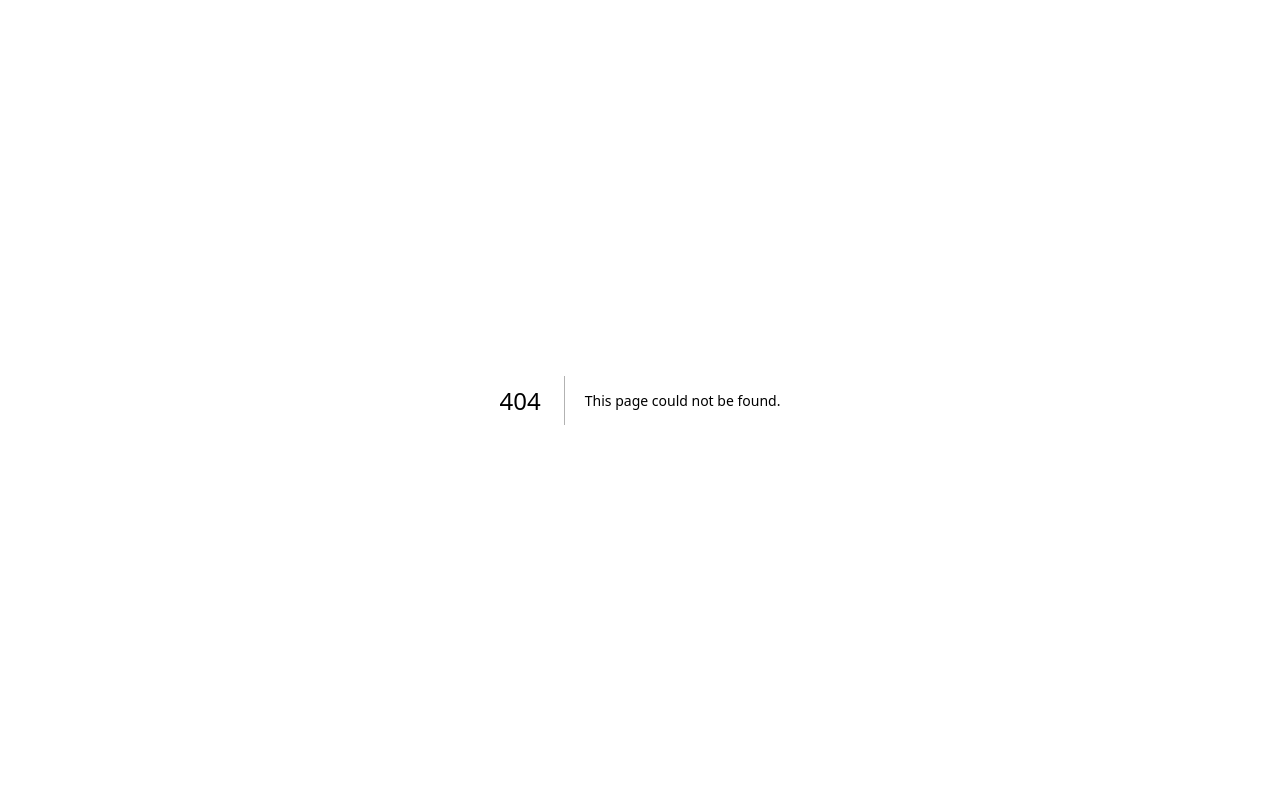
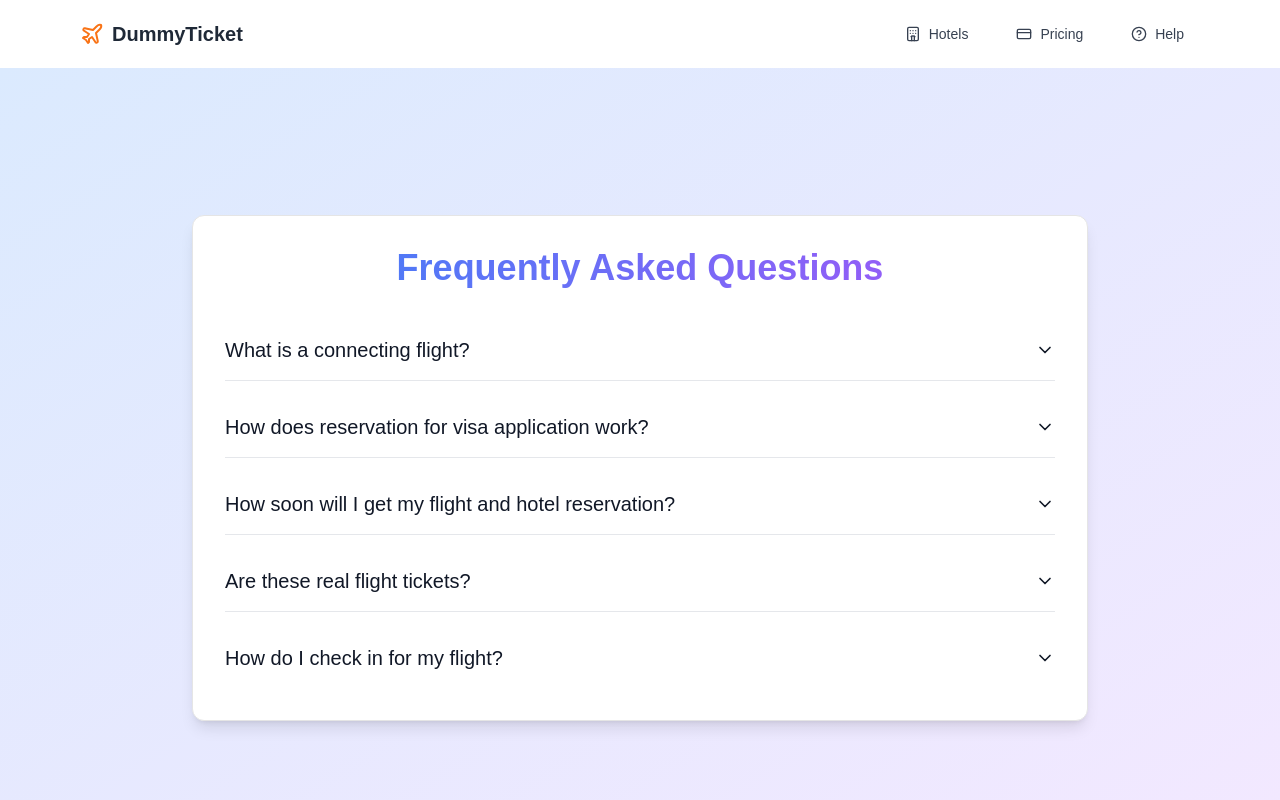
Before and after one commit to krishna9358/dummy-ticket, a Next.js app: page /faqs in a window 1280 px wide. Before the commit this address had no page. Shown: the top 800 px of the page. Built offline with nearby package versions, Linux system fonts and the light colour scheme.

Commit message:
adding payment

```diff
--- /dev/null
+++ b/app/api/checkout/route.ts
@@ -0,0 +1,38 @@
+import { NextRequest, NextResponse } from 'next/server';
+import Stripe from 'stripe';
+
+const stripe = new Stripe(process.env.STRIPE_SECRET_KEY!,{
+  apiVersion: '2024-09-30.acacia',
+});
+
+// Named export for the POST method
+export async function POST(req: NextRequest) {
+   try {
+  //   const origin = req.headers.get('origin'); // Use get method to retrieve the origin
+  //   if (!origin) {
+  //     throw new Error('Origin header is missing'); // Handle missing origin
+  //   }
+    const session = await stripe.checkout.sessions.create({
+      line_items: [
+        {
+          price: 'price_1QEbWXSB86dwtW41rbdOWSKf', // Replace with your actual Price ID
+          quantity: 1,
+        },
+      ],
+      mode: 'payment',
+      success_url: `${req.headers.get("origin") }/?success=true`,
+      cancel_url: `${req.headers.get("origin") }/?canceled=true`,
+    });
+
+    return NextResponse.redirect(session.url!, 303);
+  } catch (err) {
+    const errorMessage = (err as Error).message;
+    const statusCode = (err as { statusCode?: number }).statusCode || 500;
+    return new NextResponse(errorMessage, { status: statusCode });
+  }
+}
+
+// Return 405 for unsupported methods
+export function ALL() {
+  return new NextResponse('Method Not Allowed', { status: 405 });
+}
--- /dev/null
+++ b/app/faqs/page.tsx
@@ -0,0 +1,84 @@
+"use client"
+
+import { useState } from 'react'
+import { ChevronDown } from 'lucide-react'
+import { Card, CardContent } from "@/components/ui/card"
+import { motion, AnimatePresence } from "framer-motion"
+
+type FAQItem = {
+  question: string
+  answer: string
+}
+
+const faqData: FAQItem[] = [
+  {
+    question: "What is a connecting flight?",
+    answer: "A connecting flight is an itinerary that involves a stop and plane change at an intermediate airport between your departure and final destination. It often allows for more route options and sometimes lower fares."
+  },
+  {
+    question: "How does reservation for visa application work?",
+    answer: "For visa applications, we provide a tentative reservation valid for a specific period. This serves as proof of travel plans for your application. You can confirm or cancel based on your visa approval status, ensuring flexibility in your travel arrangements."
+  },
+  {
+    question: "How soon will I get my flight and hotel reservation?",
+    answer: "After completing your booking, you'll receive an email confirmation with your flight and hotel reservation details within 24 hours. In most cases, it's almost immediate, allowing you to start planning your trip right away."
+  },
+  {
+    question: "Are these real flight tickets?",
+    answer: "Yes, these are genuine flight tickets issued directly by airlines. We always recommend double-checking the details and contacting our customer service if you have any questions or concerns about your booking."
+  },
+  {
+    question: "How do I check in for my flight?",
+    answer: "Most airlines offer online check-in 24-48 hours before departure through their website or mobile app. This allows you to choose seats and print boarding passes in advance. Alternatively, you can check in at the airport counter if you prefer or need assistance."
+  }
+]
+
+export default function Component() {
+  const [openIndex, setOpenIndex] = useState<number | null>(null)
+
+  const toggleQuestion = (index: number) => {
+    setOpenIndex(openIndex === index ? null : index)
+  }
+
+  return (
+    <div className="min-h-screen flex items-center justify-center bg-gradient-to-br from-blue-100 to-purple-100 p-4 sm:p-6 lg:p-8">
+      <Card className="w-full max-w-4xl mx-auto overflow-hidden shadow-lg">
+        <CardContent className="p-6 sm:p-8">
+          <h2 className="text-3xl sm:text-4xl font-bold mb-8 text-center bg-clip-text text-transparent bg-gradient-to-r from-blue-500 to-purple-500">
+            Frequently Asked Questions
+          </h2>
+          <div className="space-y-4">
+            {faqData.map((item, index) => (
+              <div key={index} className="border-b border-gray-200 last:border-b-0">
+                <button
+                  className="flex justify-between items-center w-full py-4 text-left font-medium text-gray-900 hover:text-blue-600 transition-colors duration-300"
+                  onClick={() => toggleQuestion(index)}
+                >
+                  <span className="text-lg sm:text-xl">{item.question}</span>
+                  <ChevronDown
+                    className={`h-5 w-5 transform transition-transform duration-300 ${openIndex === index ? 'rotate-180' : ''}`}
+                  />
+                </button>
+                <AnimatePresence>
+                  {openIndex === index && (
+                    <motion.div
+                      initial={{ opacity: 0, height: 0 }}
+                      animate={{ opacity: 1, height: "auto" }}
+                      exit={{ opacity: 0, height: 0 }}
+                      transition={{ duration: 0.3 }}
+                      className="overflow-hidden"
+                    >
+                      <p className="pb-4 text-gray-600 text-base sm:text-lg">
+                        {item.answer}
+                      </p>
+                    </motion.div>
+                  )}
+                </AnimatePresence>
+              </div>
+            ))}
+          </div>
+        </CardContent>
+      </Card>
+    </div>
+  )
+}
--- a/app/layout.tsx
+++ b/app/layout.tsx
@@ -1,6 +1,8 @@
 import type { Metadata } from "next";
 import localFont from "next/font/local";
 import "./globals.css";
+import Navbar from "@/components/Navbar";
+import Footer from "@/components/footer";
 
 const geistSans = localFont({
   src: "./fonts/GeistVF.woff",
@@ -18,6 +20,7 @@ export const metadata: Metadata = {
   description: "An online dummy ticket for VISA and Hotels",
 };
 
+
 export default function RootLayout({
   children,
 }: Readonly<{
@@ -28,7 +31,9 @@ export default function RootLayout({
       <body
         className={`${geistSans.variable} ${geistMono.variable} antialiased`}
       >
+        <Navbar />
         {children}
+        <Footer/>
       </body>
     </html>
   );
--- a/app/page.tsx
+++ b/app/page.tsx
@@ -1,8 +1,8 @@
 import BookingProcess from "@/components/booking-process";
 import CallToActionSection from "@/components/cta-section";
-import Footer from "@/components/footer";
+// import Footer from "@/components/footer";
 import HeroSection from "@/components/HeroSection2";
-import Navbar from "@/components/Navbar";
+// import Navbar from "@/components/Navbar";
 import PricingSection from "@/components/pricing-footer";
 import ServiceBenefits from "@/components/service-benefits";
 
@@ -10,14 +10,14 @@ import ServiceBenefits from "@/components/service-benefits";
 export default function Home() {
   return (
     <div >
-      <Navbar />
+      {/* <Navbar />  */}
       <HeroSection />
       <BookingProcess />
       {/* <ClientSection /> */}
       <PricingSection />
       <ServiceBenefits />
       <CallToActionSection />
-      <Footer />
+      {/* <Footer /> */}
     </div>
   );
 }
--- a/components/HeroSection2.tsx
+++ b/components/HeroSection2.tsx
@@ -7,6 +7,14 @@ import { RadioGroup, RadioGroupItem } from "@/components/ui/radio-group";
 import { Plane, Hotel, Plus, Minus, ArrowRight } from "lucide-react";
 import DotPattern from './ui/dot-pattern';
 import { cn } from "@/lib/utils";
+import React from 'react';
+import { loadStripe } from '@stripe/stripe-js';
+
+//payment
+const stripePromise = loadStripe(
+  process.env.NEXT_PUBLIC_STRIPE_PUBLISHABLE_KEY!
+);
+
 
 // Interface for FormData
 interface FormData {
@@ -115,6 +123,7 @@ export default function HeroSection() {
       reservationType,  // Include reservationType in form data
     };
 
+
     const response = await fetch('/api/sendEmail', {
       method: 'POST',
       headers: { 'Content-Type': 'application/json' },
@@ -127,6 +136,18 @@ export default function HeroSection() {
       alert('Failed to send email');
     }
   };
+
+  React.useEffect(() => {
+    // Check to see if this is a redirect back from Checkout
+    const query = new URLSearchParams(window.location.search);
+    if (query.get('success')) {
+      console.log('Order placed! You will receive an email confirmation.');
+    }
+
+    if (query.get('canceled')) {
+      console.log('Order canceled -- continue to shop around and checkout when you’re ready.');
+    }
+  }, []);
 
   return (
     <div className="min-h-screen bg-gradient-to-b from-blue-100 to-white p-8">
@@ -169,7 +190,7 @@ export default function HeroSection() {
             </Button>
           </div>
 
-          <form className="space-y-4" onSubmit={handleSubmitToEmail}>
+          <form className="space-y-4" action="/api/checkout"  method='POST'>
             <div>
               <Label htmlFor="name">Full Name</Label>
               <Input id="name" name="name" placeholder="John Doe" value={formData.name} onChange={handleChange} />
--- a/components/Navbar.tsx
+++ b/components/Navbar.tsx
@@ -7,6 +7,7 @@ import {
   SheetTrigger,
 } from "@/components/ui/sheet"
 import { Menu,  Plane, Hotel, CreditCard, HelpCircle } from 'lucide-react'
+import Link from 'next/link'
 
 export default function Navbar() {
   const [isOpen, setIsOpen] = useState(false)
@@ -28,9 +29,9 @@ export default function Navbar() {
             <Plane className="h-6 w-6 text-orange-500" />
             <span className="font-bold text-xl text-gray-800">DummyTicket</span>
           </div>
-          <div className="hidden md:flex space-x-6">
+          {/* <div className="hidden md:flex space-x-6">
             <NavItems />
-          </div>
+          </div> */}
           <div className="hidden md:flex items-center space-x-4">
             <Button variant="ghost" className="text-gray-700 hover:text-orange-500 hover:bg-orange-50">
               <Hotel className="mr-2 h-4 w-4" />
@@ -40,10 +41,12 @@ export default function Navbar() {
               <CreditCard className="mr-2 h-4 w-4" />
               Pricing
             </Button>
+            <Link href="/faqs">
             <Button variant="ghost" className="text-gray-700 hover:text-orange-500 hover:bg-orange-50">
               <HelpCircle className="mr-2 h-4 w-4" />
               Help
             </Button>
+            </Link>
           </div>
           <Sheet open={isOpen} onOpenChange={setIsOpen}>
             <SheetTrigger asChild>
--- a/package.json
+++ b/package.json
@@ -17,15 +17,17 @@
     "@radix-ui/react-select": "^2.1.2",
     "@radix-ui/react-slot": "^1.1.0",
     "@radix-ui/react-tabs": "^1.1.1",
+    "@stripe/stripe-js": "^4.9.0",
     "class-variance-authority": "^0.7.0",
     "clsx": "^2.1.1",
     "framer-motion": "^11.11.4",
     "lucide-react": "^0.451.0",
-    "next": "14.2.15",
+    "next": "^14.2.15",
     "nodemailer": "^6.9.15",
     "react": "^18",
     "react-dom": "^18",
     "sanitize-html": "^2.13.1",
+    "stripe": "^17.2.1",
     "tailwind-merge": "^2.5.3",
     "tailwindcss-animate": "^1.0.7"
   },
```
Also changed, not shown: 1 other file (tests, documents, lock files or other folders).
